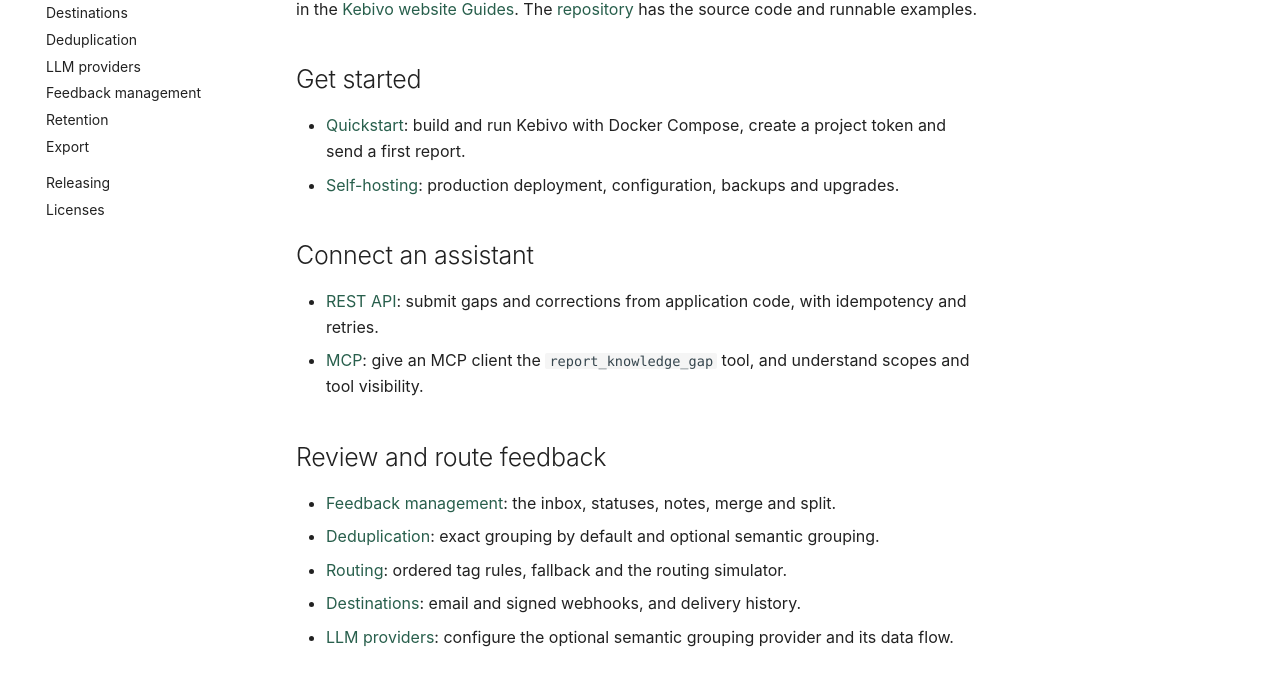
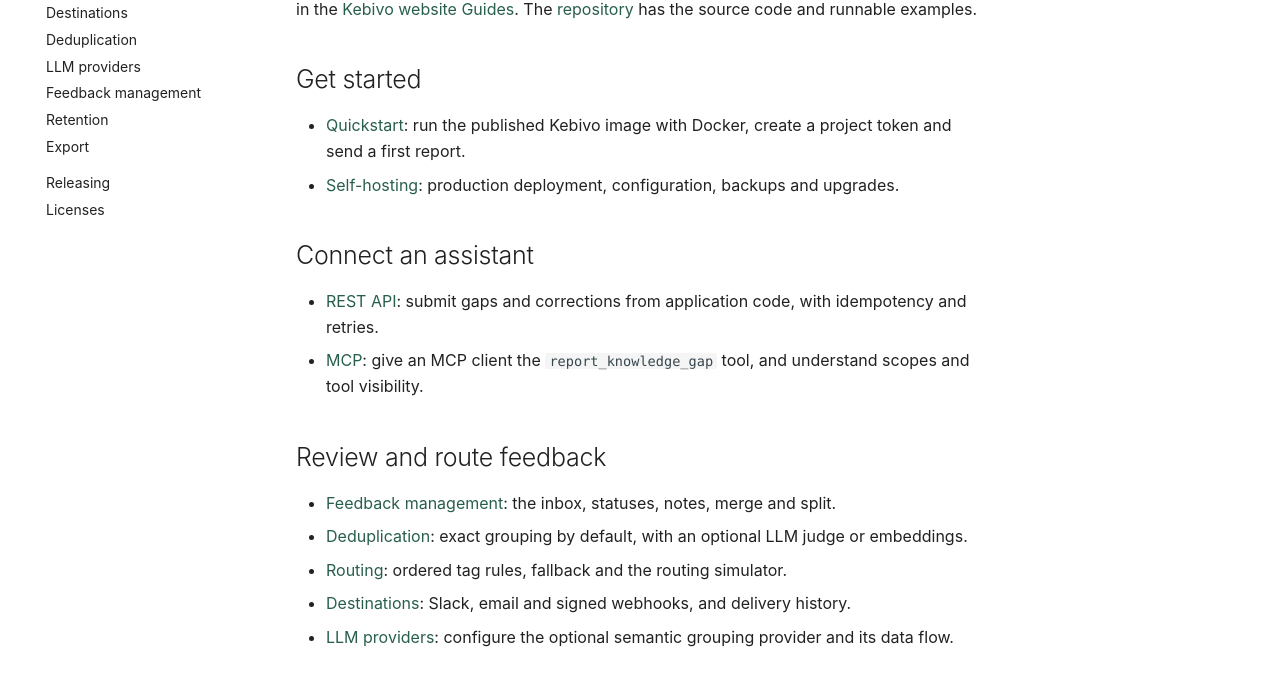
Before and after one commit to OCNAI/kebivo, an MkDocs documentation site: the page built from docs/index.md, in a window 1280 px wide and 1351 px high. Shown: the part 394-1089 px from the top of the window. Built offline with MkDocs 1.6.1 and Material for MkDocs 9.7.7, drawn with Linux system fonts in a browser that asks for light colours.

Commit message:
Bring README and recipes up to 0.3.0
Name the LLM judge and embeddings grouping methods in Features, add the
embeddings precision caveat, link the hosted docs, point readers at the
native Slack destination before the relay recipe, and describe the
current Quickstart in the docs index.

Signed-off-by: OCNAI <155850614+OCNAI@users.noreply.github.com>

```diff
--- a/docs/index.md
+++ b/docs/index.md
@@ -13,7 +13,7 @@
 
 ## Get started
 
-- [Quickstart](quickstart.md): build and run Kebivo with Docker Compose, create a project token and send a first report.
+- [Quickstart](quickstart.md): run the published Kebivo image with Docker, create a project token and send a first report.
 - [Self-hosting](self-hosting.md): production deployment, configuration, backups and upgrades.
 
 ## Connect an assistant
@@ -24,9 +24,9 @@
 ## Review and route feedback
 
 - [Feedback management](feedback-management.md): the inbox, statuses, notes, merge and split.
-- [Deduplication](deduplication.md): exact grouping by default and optional semantic grouping.
+- [Deduplication](deduplication.md): exact grouping by default, with an optional LLM judge or embeddings.
 - [Routing](routing.md): ordered tag rules, fallback and the routing simulator.
-- [Destinations](destinations.md): email and signed webhooks, and delivery history.
+- [Destinations](destinations.md): Slack, email and signed webhooks, and delivery history.
 - [LLM providers](llm-providers.md): configure the optional semantic grouping provider and its data flow.
 
 ## Data and releases
```
Also changed, not shown: README.md (+7 -6 lines), ROADMAP.md (+1 -1 lines), examples/frameworks/README.md (+3 -2 lines), examples/recipes/README.md (+9 -3 lines), examples/recipes/slack/README.md (+4 -0 lines).
